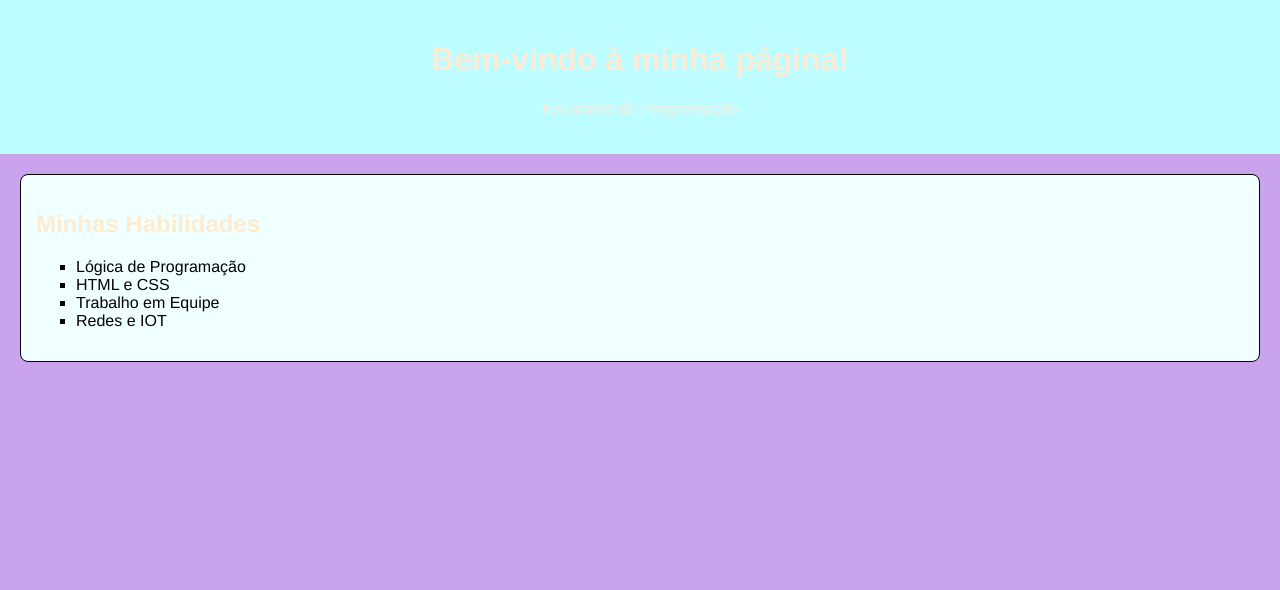
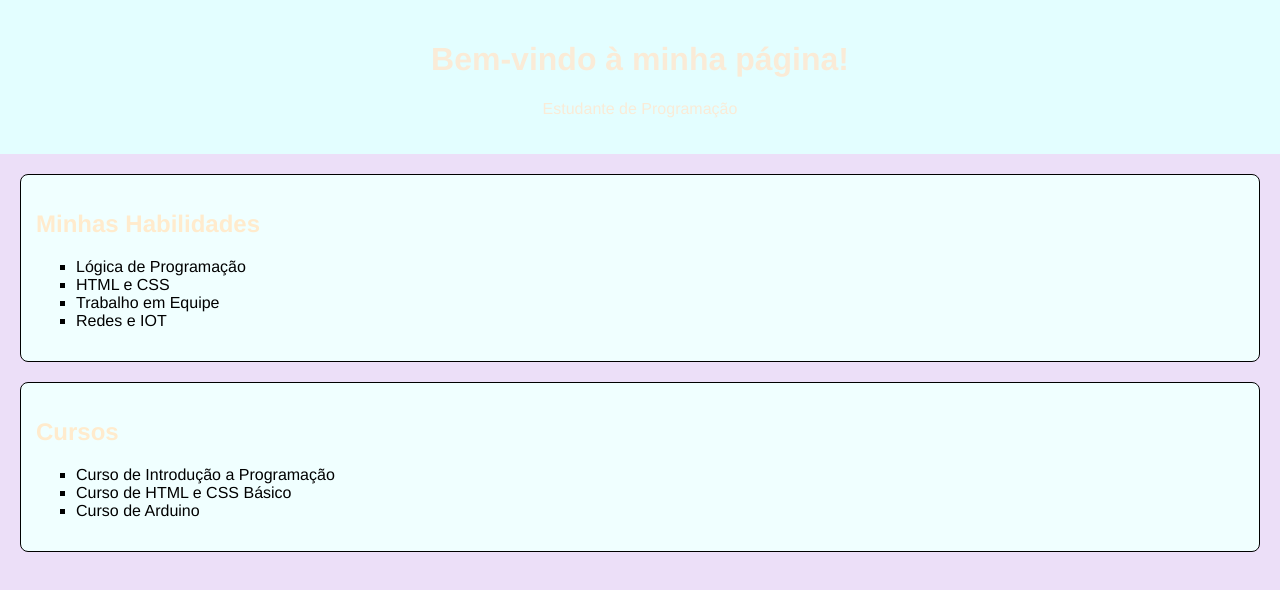
Before and after one commit to GigiRighi/Site, a plain HTML site: page index.html in a window 1280 px wide. Drawn offline with Linux system fonts and the light colour scheme.

Commit message:
Add files via upload

```diff
--- a/index.html
+++ b/index.html
@@ -8,13 +8,13 @@
     <style>
         body{
             font-family: 'Franklin Gothic Medium', 'Arial Narrow', Arial, sans-serif;
-            background-color: rgb(201, 163, 236);
+            background-color: rgb(236, 223, 248);
             margin: 0;
             padding: 0;
         }
 
         header{
-            background-color: rgb(190, 253, 255);
+            background-color: rgb(227, 254, 255);
             color: antiquewhite;
             padding: 20px;
             text-align: center;
@@ -68,6 +68,23 @@
                     </li>
                 </ul>
             </section>
+
+            <section>
+                <h2>
+                    Cursos
+                </h2>
+                <ul>
+                    <li>
+                        Curso de Introdução a Programação
+                    </li>
+                    <li>
+                        Curso de HTML e CSS Básico
+                    </li>
+                    <li>
+                        Curso de Arduino
+                    </li>
+                </ul>
+            </section>
         </main>
     </body>
 </html>
```
